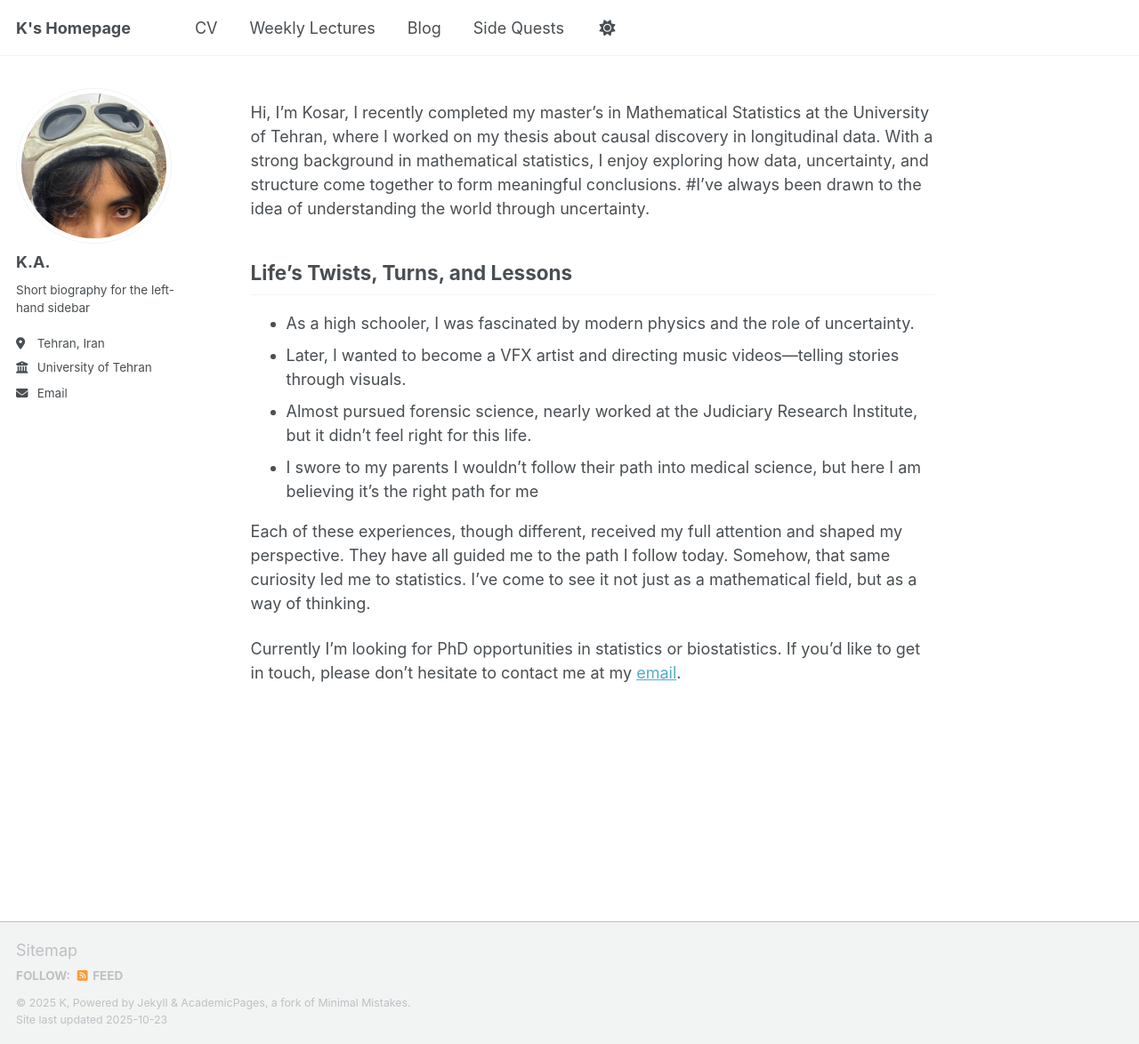
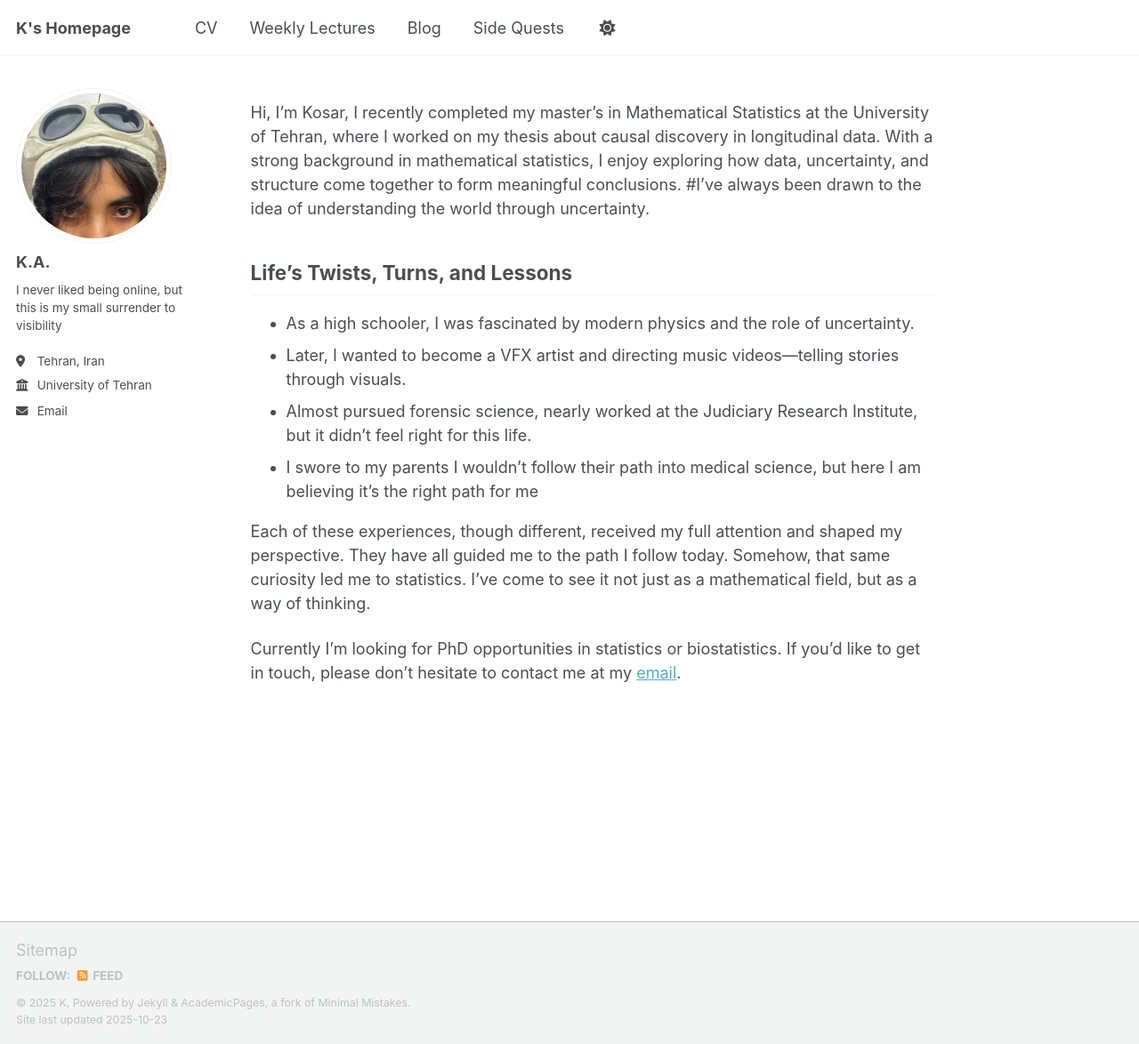
Before and after one commit to kabdollahi/kabdollahi.github.io, a Jekyll site: the page built from _pages/about.md, in a window 1280 px wide and 1174 px high. Shown: the whole window at 89% size. Built offline with Jekyll 4.4.1, drawn with Linux system fonts in a browser that asks for light colours; a script that is not in the unit is left out.

Commit message:
Update _config.yml

```diff
--- a/_config.yml
+++ b/_config.yml
@@ -26,7 +26,7 @@ author:
   avatar           : "profilekyu.JPG"
   name             : "K.A."
   pronouns         : # example: "she/her"
-  bio              : "Short biography for the left-hand sidebar"
+  bio              : "I never liked being online, but this is my small surrender to visibility"
   location         : "Tehran, Iran"
   employer         : "University of Tehran"
   uri              : # URL
```
